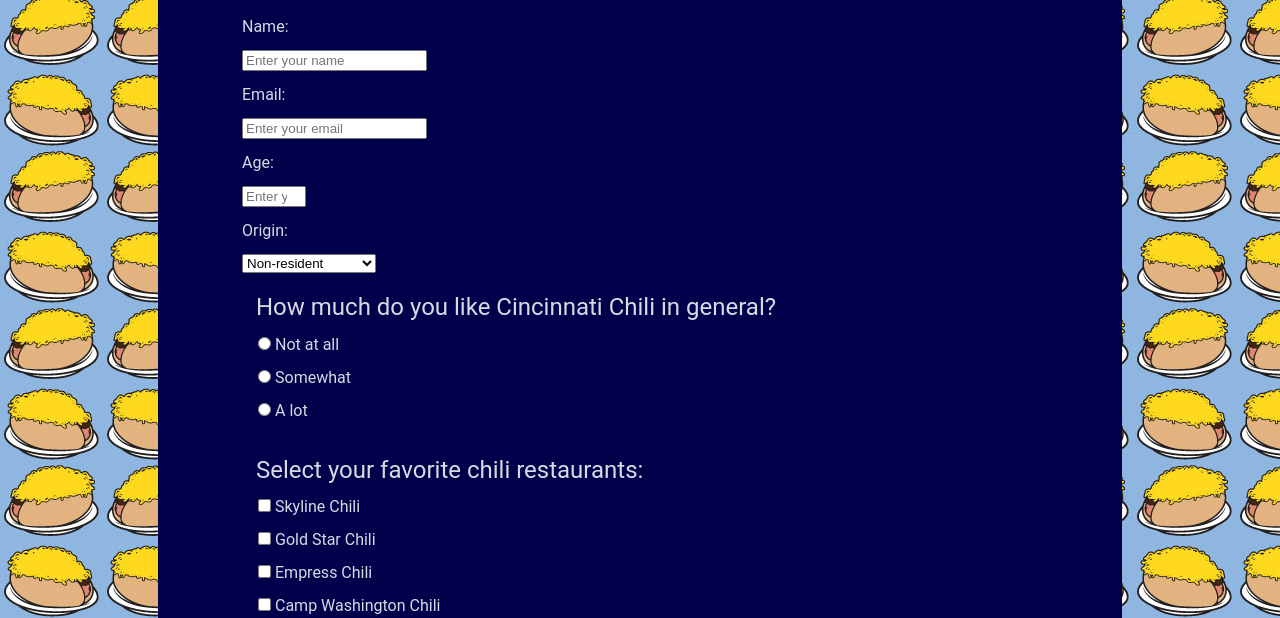
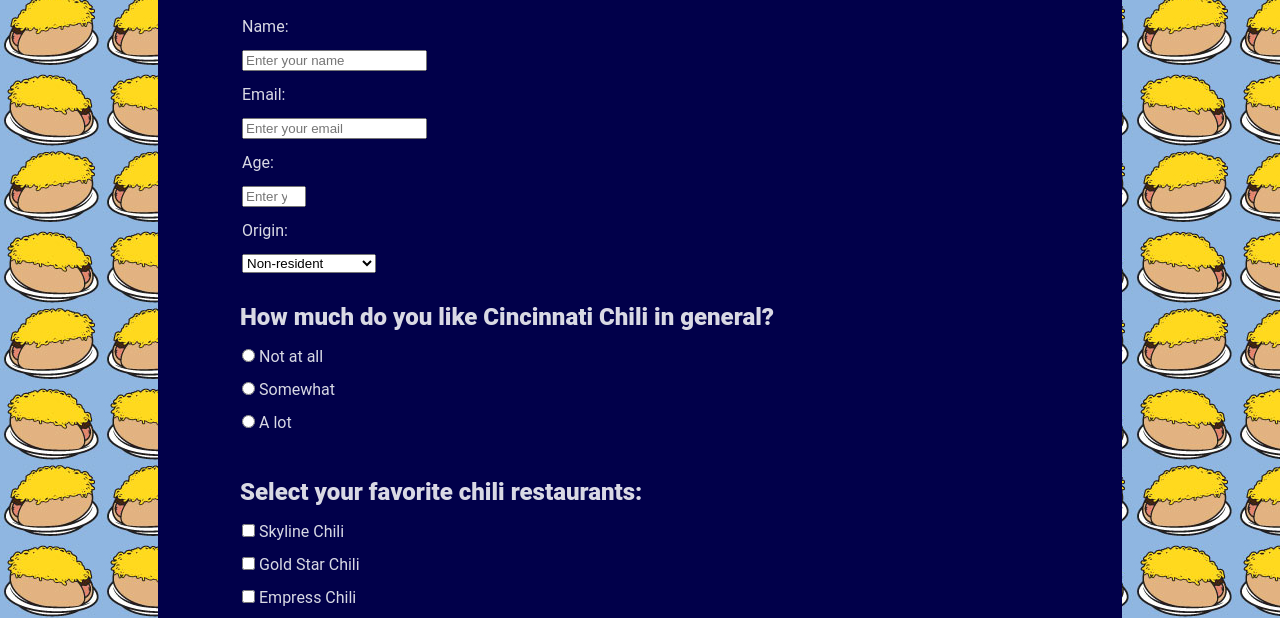
Before and after one commit to kevintsander/freecodecamp-respwebdev-surveyform, a plain HTML site: page index.html in a window 1280 px wide. Shown: the part 164-782 px from the top of the page. Drawn offline with Linux system fonts and the light colour scheme.

Commit message:
updated css

```diff
--- a/style/style.css
+++ b/style/style.css
@@ -36,8 +36,12 @@
     display: flex;
     flex-direction: column;
     border: 0;
+    padding: 0;
+    margin: 20px 0;
 }
 
 fieldset legend {
     font-size: 24px;
+    font-weight: 900;
+    margin-bottom: 8px;
 }
```
